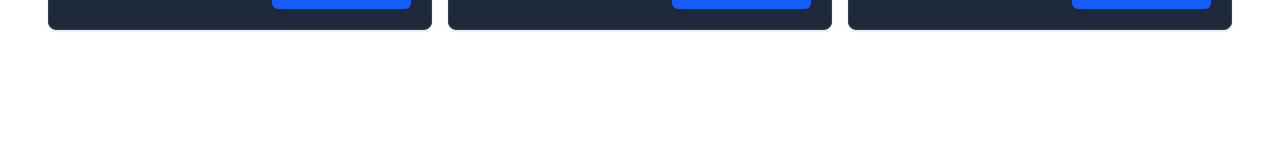
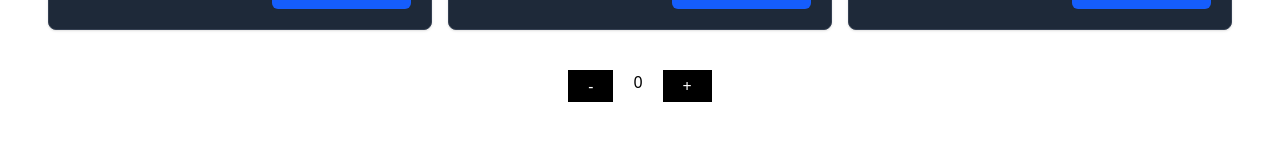
Before and after one commit to rezaahmadisukur/learning-reactjs, a React (Vite) app in the folder tutorials-react-js/vip-code-studio/my-react-app/: page /products in a window 1280 px wide. Shown: the part 583-724 px from the top of the page. Built offline with nearby package versions, Linux system fonts and the light colour scheme.

Commit message:
Eps 11 stateFull Component

```diff
--- /dev/null
+++ b/tutorials-react-js/vip-code-studio/my-react-app/src/components/Fragments/Counter.jsx
@@ -0,0 +1,30 @@
+import React, { Component } from "react";
+
+class Counter extends Component {
+    constructor(props) {
+        super(props);
+        this.state = {
+            count: 0
+        };
+    }
+    render() {
+        return (
+            <div className="flex gap-5 justify-center my-5">
+                <button className="bg-black text-white px-5 py-1">-</button>
+                <h1>{this.state.count}</h1>
+                <button
+                    onClick={() =>
+                        this.setState({
+                            count: this.state.count + 1
+                        })
+                    }
+                    className="bg-black text-white px-5 py-1"
+                >
+                    +
+                </button>
+            </div>
+        );
+    }
+}
+
+export default Counter;
--- a/tutorials-react-js/vip-code-studio/my-react-app/src/pages/products.jsx
+++ b/tutorials-react-js/vip-code-studio/my-react-app/src/pages/products.jsx
@@ -1,5 +1,6 @@
 import Button from "../components/Elements/Button";
 import CardProduct from "../components/Fragments/CardProduct";
+import Counter from "../components/Fragments/Counter";
 
 const products = [
     {
@@ -61,6 +62,9 @@ const ProductPage = () => {
                     </CardProduct>
                 ))}
             </div>
+            <div>
+                <Counter />
+            </div>
         </>
     );
 };
```
